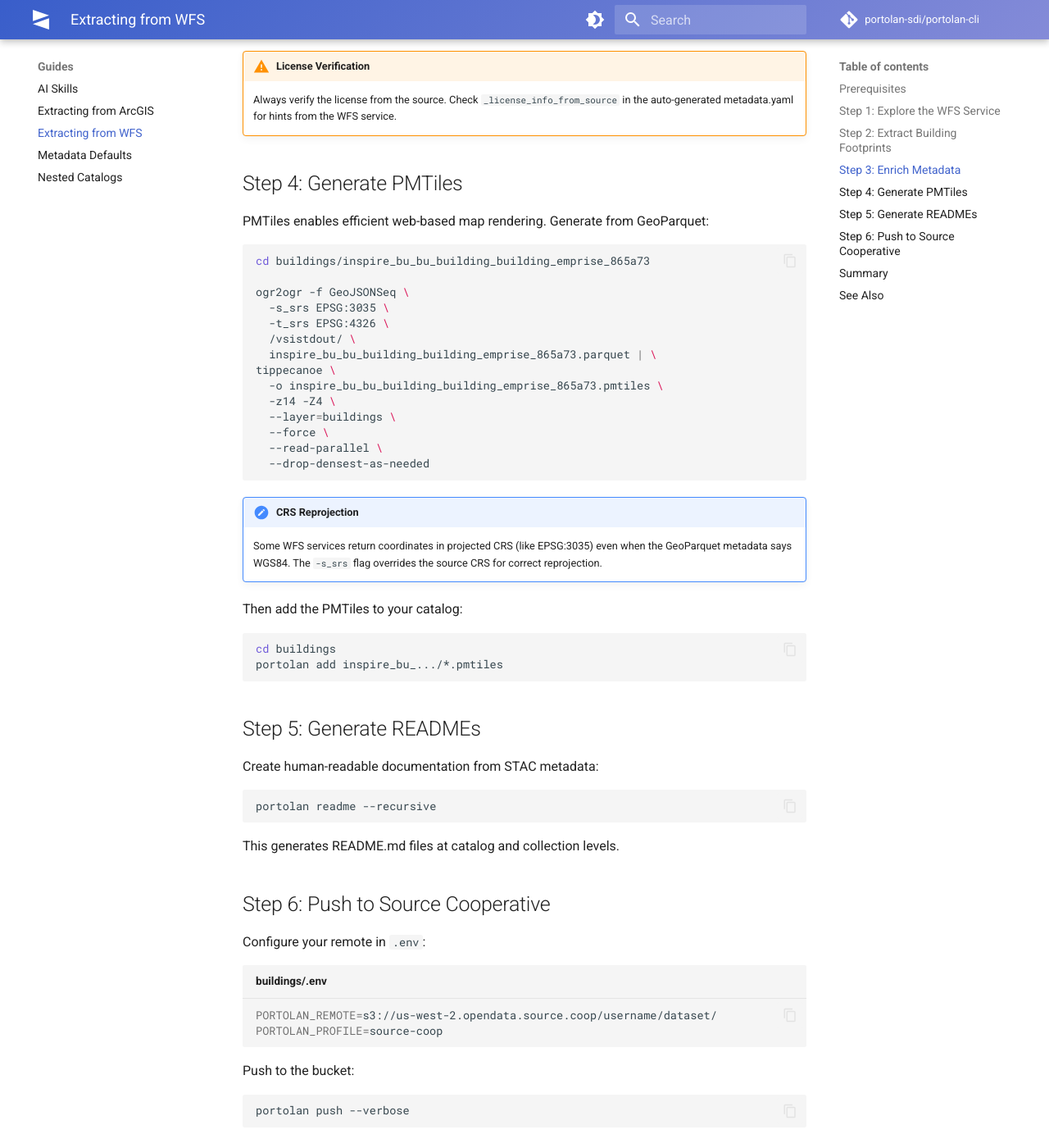
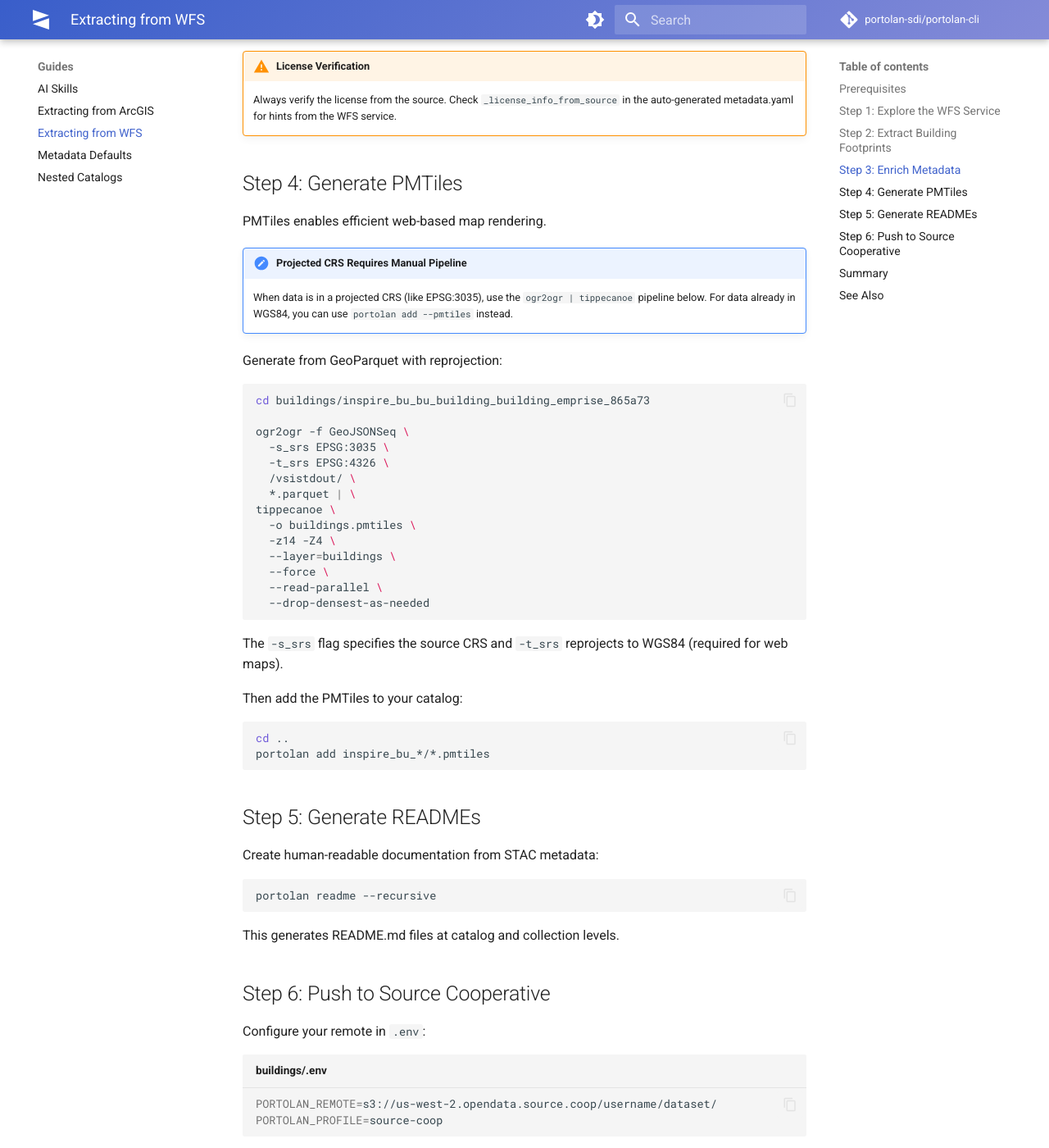
Before and after one commit to portolan-sdi/portolan-cli, an MkDocs documentation site: the page built from docs/guides/extract-wfs.md, in a window 1280 px wide and 1400 px high, scrolled down 2277 px. Shown: the whole window at 82% size. Built offline with MkDocs 1.6.1 and Material for MkDocs 9.7.7, drawn with Linux system fonts in a browser that asks for light colours; comment, search, counter and statistics services are not loaded; some of the changed text lies outside the part shown.

Commit message:
docs(extract-wfs): fix URLs and clarify PMTiles workflow
- Fix STAC Browser/PMTiles URLs to use data.source.coop (has CORS)
- Add note explaining when manual ogr2ogr pipeline is needed (projected CRS)
- Simplify PMTiles commands with glob patterns
- Remove misleading --stac-geoparquet from summary table

Related issues:
- #376 (catalog boilerplate)
- #377 (bbox corruption)
- #378 (pmtiles src_crs)
- #379 (collection naming)

Co-Authored-By: Claude Opus 4.5 <noreply@anthropic.com>

````diff
--- a/docs/guides/extract-wfs.md
+++ b/docs/guides/extract-wfs.md
@@ -6,8 +6,8 @@ This guide walks through extracting building footprints from a WFS (Web Feature
     The result of this tutorial is published at:
 
     - **Source Cooperative:** [source.coop/nlebovits/belgium-buildings](https://source.coop/nlebovits/belgium-buildings/)
-    - **STAC Browser:** [Browse the catalog](https://radiantearth.github.io/stac-browser/#/external/us-west-2.opendata.source.coop/nlebovits/belgium-buildings/catalog.json)
-    - **PMTiles Viewer:** [View on map](https://protomaps.github.io/PMTiles/?url=https://us-west-2.opendata.source.coop/nlebovits/belgium-buildings/inspire_bu_bu_building_building_emprise_865a73/inspire_bu_bu_building_building_emprise_865a73.pmtiles)
+    - **STAC Browser:** [Browse the catalog](https://radiantearth.github.io/stac-browser/#/external/data.source.coop/nlebovits/belgium-buildings/catalog.json)
+    - **PMTiles Viewer:** [View on map](https://protomaps.github.io/PMTiles/?url=https://data.source.coop/nlebovits/belgium-buildings/inspire_bu_bu_building_building_emprise_865a73/inspire_bu_bu_building_building_emprise_865a73.pmtiles)
 
 ## Prerequisites
 
@@ -95,7 +95,14 @@ attribution: "Service Public de Wallonie (SPW)"
 
 ## Step 4: Generate PMTiles
 
-PMTiles enables efficient web-based map rendering. Generate from GeoParquet:
+PMTiles enables efficient web-based map rendering.
+
+!!! note "Projected CRS Requires Manual Pipeline"
+    When data is in a projected CRS (like EPSG:3035), use the `ogr2ogr | tippecanoe`
+    pipeline below. For data already in WGS84, you can use `portolan add --pmtiles`
+    instead.
+
+Generate from GeoParquet with reprojection:
 
 ```bash
 cd buildings/inspire_bu_bu_building_building_emprise_865a73
@@ -104,9 +111,9 @@ ogr2ogr -f GeoJSONSeq \
   -s_srs EPSG:3035 \
   -t_srs EPSG:4326 \
   /vsistdout/ \
-  inspire_bu_bu_building_building_emprise_865a73.parquet | \
+  *.parquet | \
 tippecanoe \
-  -o inspire_bu_bu_building_building_emprise_865a73.pmtiles \
+  -o buildings.pmtiles \
   -z14 -Z4 \
   --layer=buildings \
   --force \
@@ -114,16 +121,13 @@ tippecanoe \
   --drop-densest-as-needed
 ```
 
-!!! note "CRS Reprojection"
-    Some WFS services return coordinates in projected CRS (like EPSG:3035) even when
-    the GeoParquet metadata says WGS84. The `-s_srs` flag overrides the source CRS
-    for correct reprojection.
+The `-s_srs` flag specifies the source CRS and `-t_srs` reprojects to WGS84 (required for web maps).
 
 Then add the PMTiles to your catalog:
 
 ```bash
-cd buildings
-portolan add inspire_bu_.../*.pmtiles
+cd ..
+portolan add inspire_bu_*/*.pmtiles
 ```
 
 ## Step 5: Generate READMEs
@@ -158,8 +162,8 @@ portolan push --verbose
 | Explore | `portolan extract wfs URL --dry-run` |
 | Extract | `portolan extract wfs URL OUTPUT --layers PATTERN --limit N` |
 | Metadata | Edit `.portolan/metadata.yaml` files |
-| PMTiles | `ogr2ogr \| tippecanoe` pipeline |
-| Add tiles | `portolan add *.pmtiles --stac-geoparquet` |
+| PMTiles | `ogr2ogr -t_srs EPSG:4326 \| tippecanoe` (for projected CRS) |
+| Add tiles | `portolan add *.pmtiles` |
 | READMEs | `portolan readme --recursive` |
 | Push | `portolan push --verbose` |
 
````
